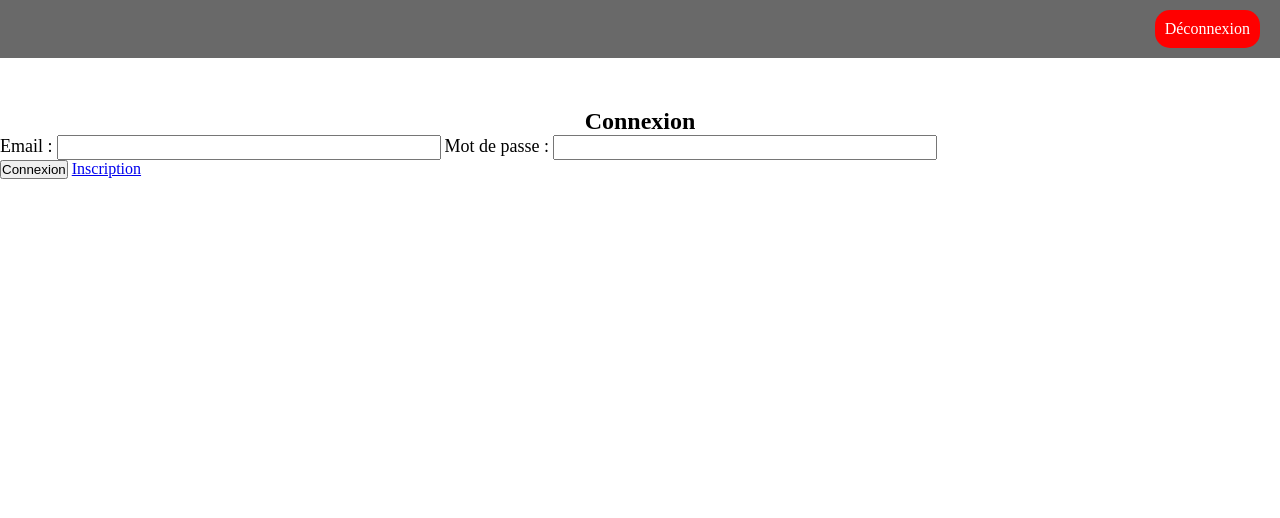
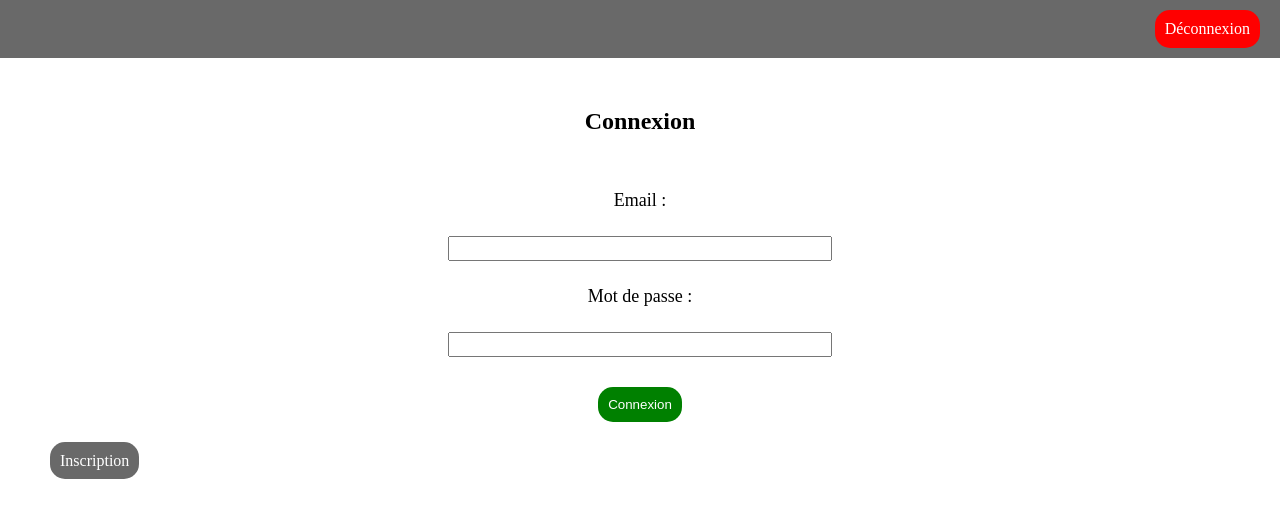
Before and after one commit to FeryKevin/MVC-PHP, a PHP site: page / in a window 1280 px wide. Shown: the top 518 px of the page. Run offline with PHP 8.4, Linux system fonts and the light colour scheme.

Commit message:
add front connexion

```diff
--- a/views/user/login.php
+++ b/views/user/login.php
@@ -1,19 +1,16 @@
-<div>
 <h2>Connexion</h2>
-    <div>
+<?= isset($message) ? "<p class='error'>".$message."</p>" : "" ?>
 <form action="/login" method="post">
+    <div class="form-crud">
         <label for="email">Email :</label>
         <input type="email" id="email" name="email" required>
-
         <label for="password">Mot de passe :</label>
         <input type="password" id="password" name="password" required>
-
-            <p><?php if(isset($message)){echo ($message);}?></p>
-
-            <button type="submit">Connexion</button>
-
-            <a href='/signin'>Inscription</a>
-
+    </div>
+    <div class="btn">
+        <button type="submit" class="btn-add">Connexion</button>
+    </div>
+    <div class="btn2">
+        <a href='/signin' class="btn-retour">Inscription</a>
+    </div>
 </form>
-    </div>
-</div>
```
Lines whose indentation alone changed are shown as unchanged.
